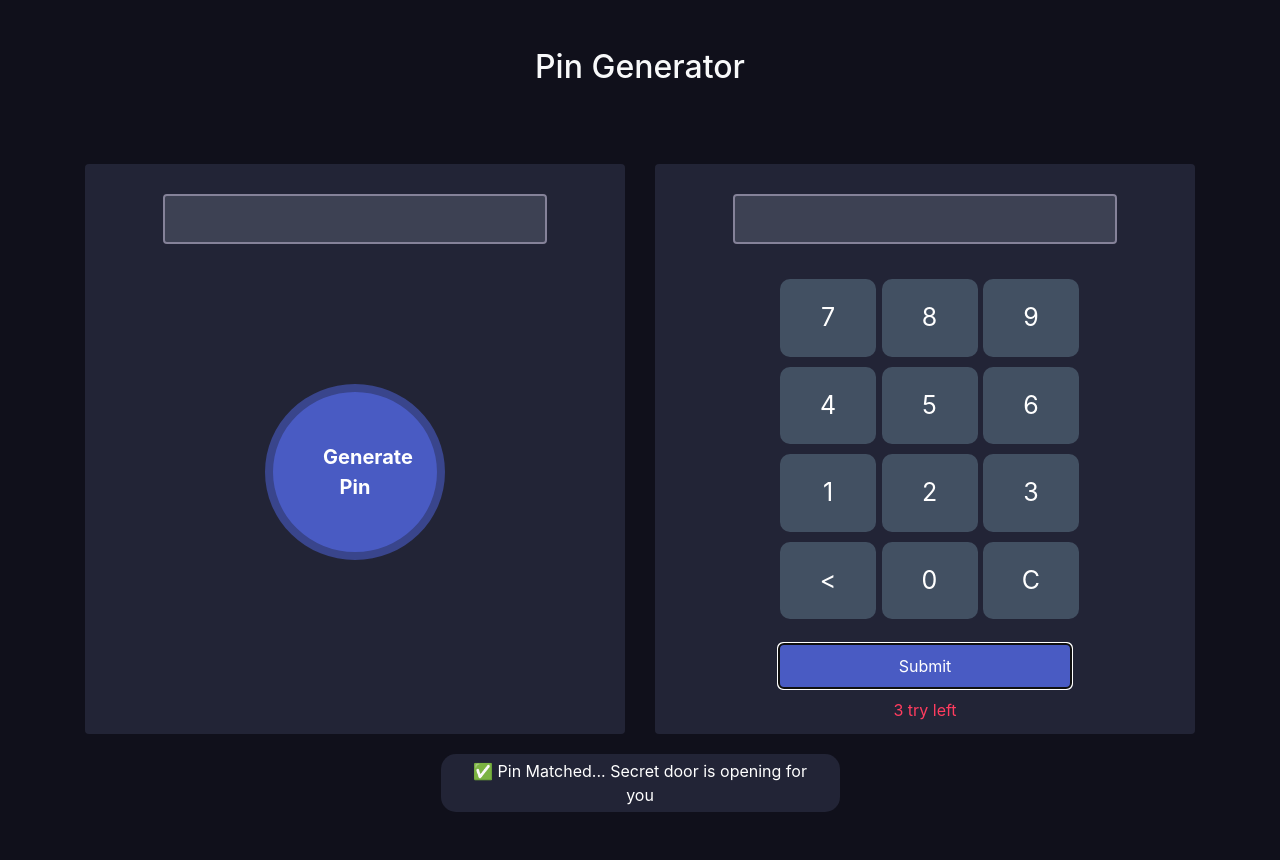
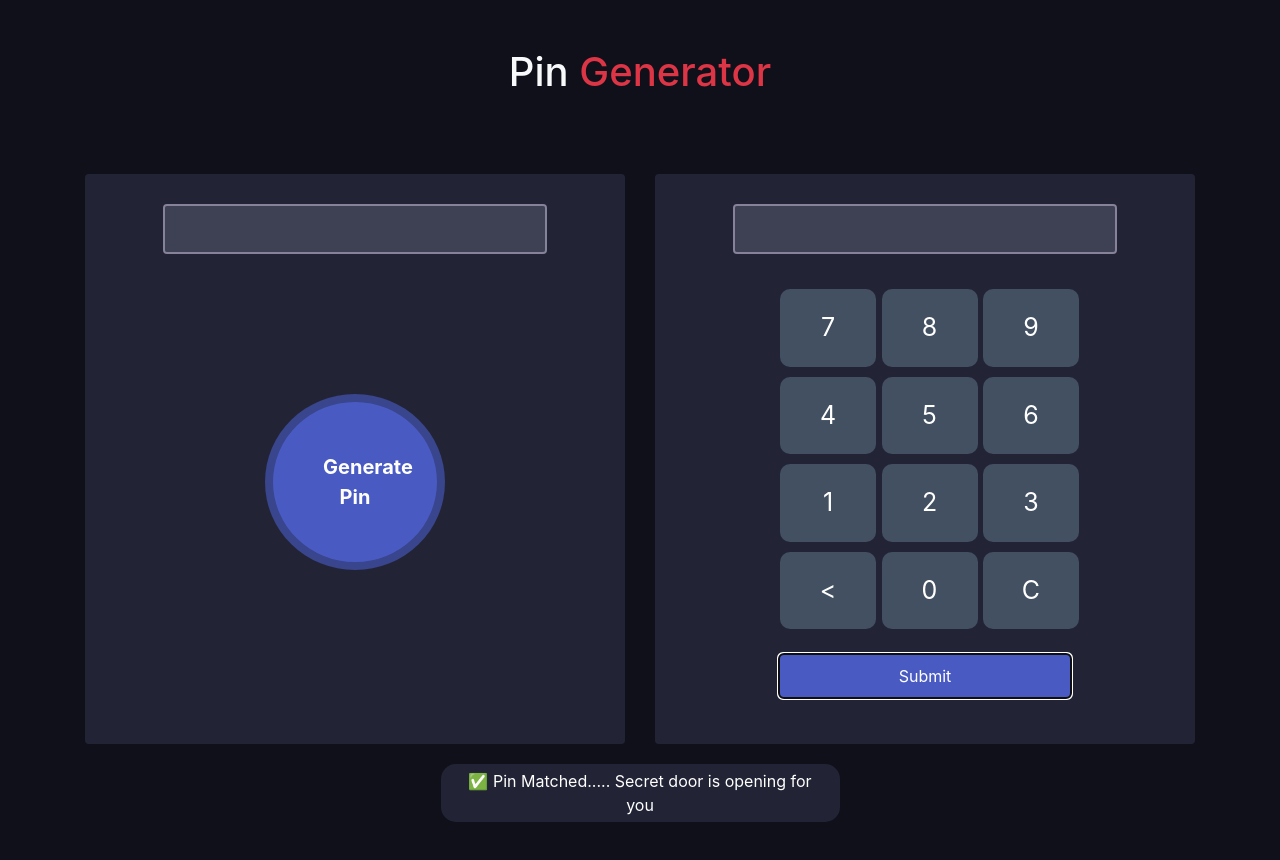
Before and after one commit to laksor/javascript-pin-matcher, a plain HTML site: page index.html in a window 1280 px wide. Both pictures are taken after a click on the button "Submit". Drawn offline with nearby package versions, Linux system fonts and the light colour scheme.

Commit message:
pin verify function & alert added

```diff
--- a/index.html
+++ b/index.html
@@ -8,15 +8,18 @@
     <link rel="stylesheet" href="style.css">
 </head>
 <body>
-    <h2 class="text-center pt-5 text-light">Pin Generator </h2>
+    <!-- heading -->
+    <h1 class="text-center pt-5 text-light fw-bold">Pin <span class="text-danger">Generator</span> </h1>
     <div class="container">
         <div class="row py-5">
+            <!-- random pin generator area -->
             <div class="col-md-6">
                 <div class="pin-generator half-width rounded">
                     <input class="form-control" type="text" id="display-pin">
                     <button class="generate-btn" id="pin-button">Generate Pin</button>
                 </div>
             </div>
+            <!-- Pin type area -->
             <div class="col-md-6">
                 <div class="input-section half-width rounded">
                     <input class="form-control" type="text" id="number">
@@ -44,15 +47,15 @@
                             </div>
                             <div>
                                 <button onclick="verifyPin()" type="submit" class="submit-btn" id="submit">Submit</button>
-                                <p class="action-left">3 try left</p>
+                                <!-- <p class="action-left">3 try left</p> -->
                             </div>
                     </div>
                 </div>
             </div>
         </div>
         <div class="notify-section">
-            <p class="notify" id="f">❌ Pin Didn't Match, Please try again</p>
-            <p class="notify" id="success">✅ Pin Matched... Secret door is opening for you</p>
+            <p class="notify" id="fail">❌ Pin Didn't Match, Please try again</p>
+            <p class="notify" id="success">✅ Pin Matched..... Secret door is opening for you</p>
         </div>
     </div>
     <script src="js/main.js"></script>
--- a/js/main.js
+++ b/js/main.js
@@ -32,12 +32,12 @@ document.getElementById('key').addEventListener('click', function (event){
     }
 
 })
-
+// submit button pin verify and show alert
 function verifyPin(){
     const pin = document.getElementById('display-pin').value;
     const typedNumber = document.getElementById('number').value;
     const success = document.getElementById('success');
-    const fail = document.getElementById('f');
+    const fail = document.getElementById('fail');
     if(pin == typedNumber){
 
         success.style.display = 'block';
--- a/style.css
+++ b/style.css
@@ -101,7 +101,8 @@ color: #E0B612;
     width: 35%;
     margin: 0 auto;
 }
-.action-left {
+
+/* .action-left {
     color: #FF3C5F;
     margin-top: 10px;
-}
+} */
```
